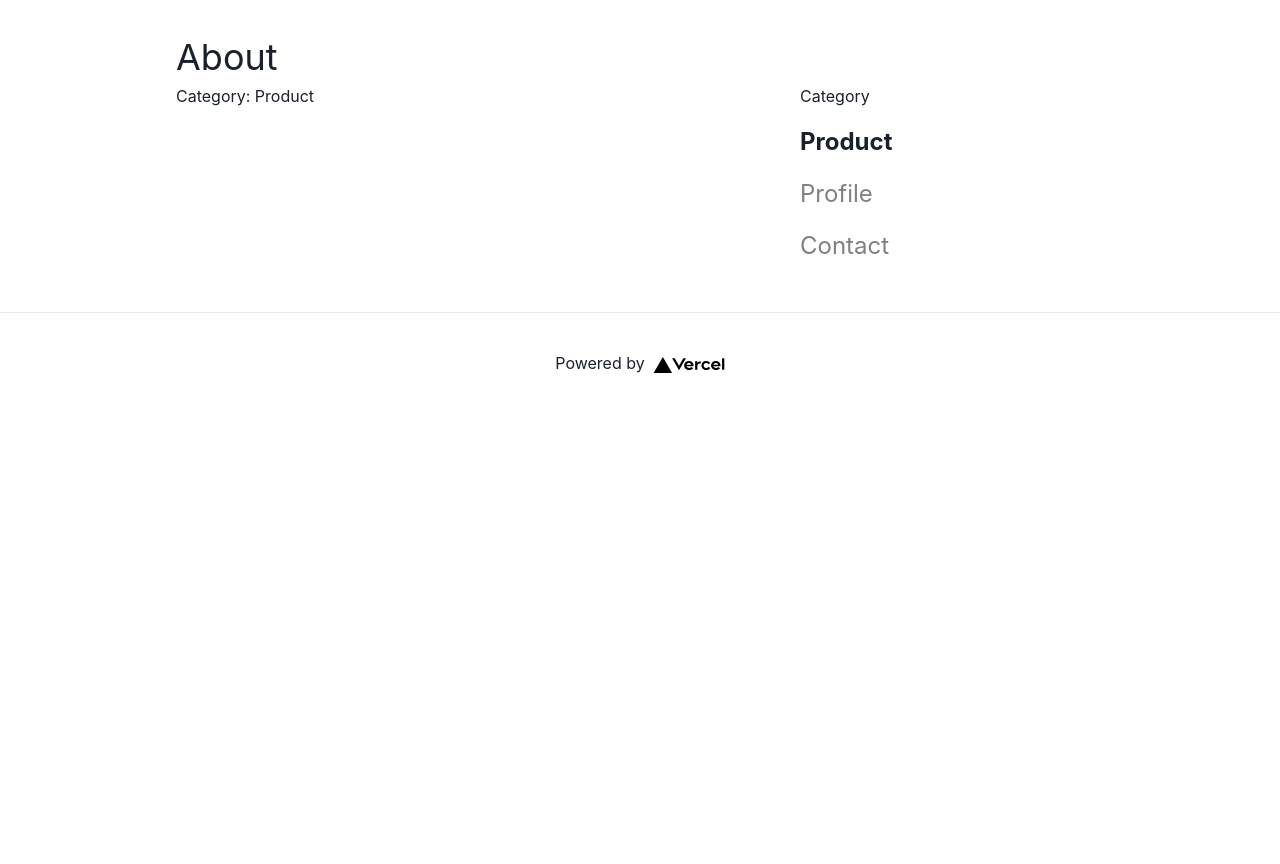
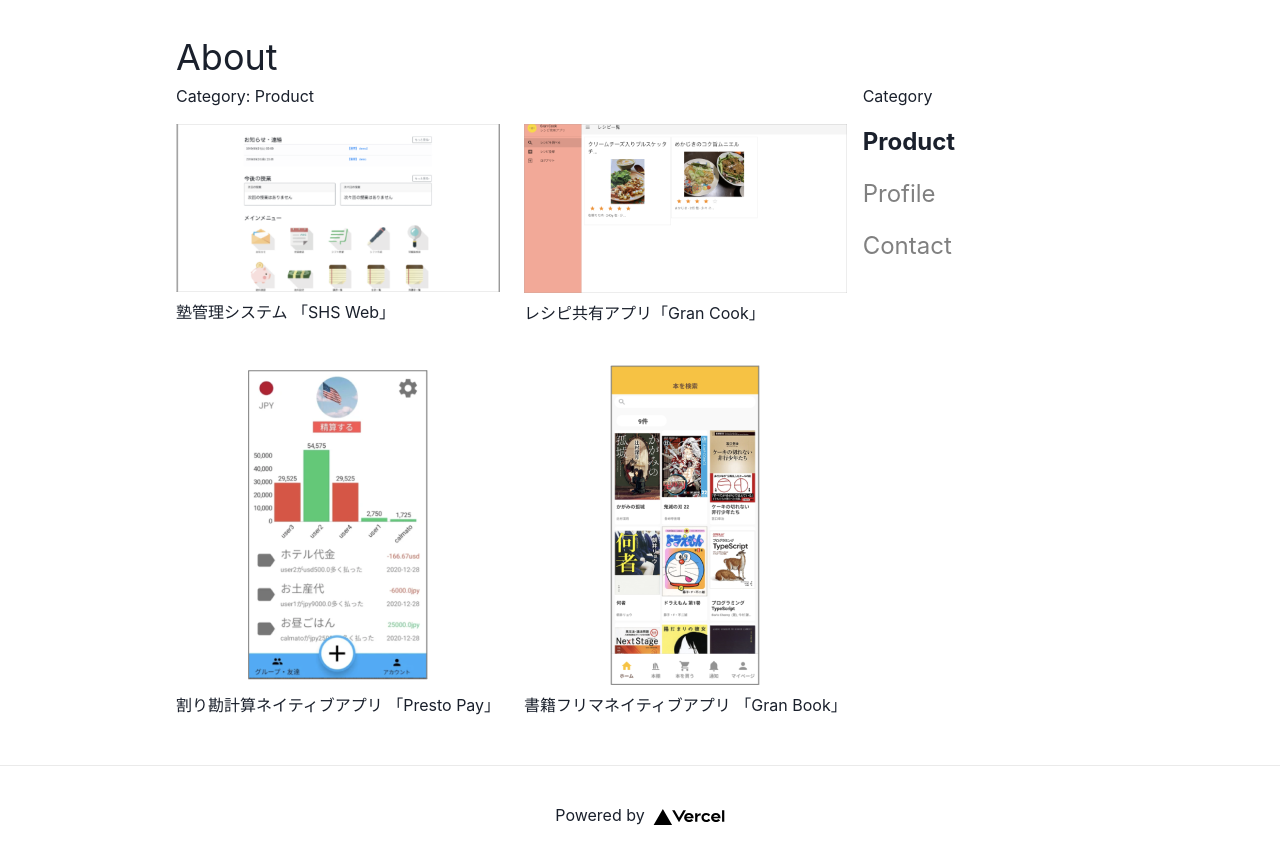
Before and after one commit to calmato/web, a Next.js app: page / in a window 1280 px wide. Shown: the part 674-1538 px from the top of the page. Before the commit the page ends 1086 px from the top, so only its background shows below. Built offline with nearby package versions, Linux system fonts and the light colour scheme.

Commit message:
feat: Productのページのコンポーネントの作成

```diff
--- /dev/null
+++ b/src/components/ProductList.tsx
@@ -0,0 +1,19 @@
+import { Box, Flex, Grid } from "@chakra-ui/layout";
+import React from "react";
+import { Product } from "../types";
+import { ProductItem } from "./parts/ProductItem";
+
+interface Props {
+  productList: Product[];
+}
+
+export function ProductList(props: Props) {
+  const { productList } = props;
+  return (
+    <Grid templateColumns="repeat(2, 1fr)" gap={6}>
+      {productList.map((product, idx) => (
+        <ProductItem product={product} key={idx} boxProps={{ mb: 4 }} />
+      ))}
+    </Grid>
+  );
+}
--- /dev/null
+++ b/src/components/parts/ProductItem.tsx
@@ -0,0 +1,23 @@
+import { Img } from "@chakra-ui/image";
+import { Box, BoxProps, Center } from "@chakra-ui/layout";
+import { Text } from "@chakra-ui/react";
+import React from "react";
+import { Product } from "../../types";
+
+interface Props {
+  boxProps?: BoxProps;
+  product: Product;
+}
+
+export function ProductItem(props: Props) {
+  const { product } = props;
+
+  return (
+    <Box {...props.boxProps}>
+      <Center mb={2}>
+        <Img alt={product.name} src={product.imgSrc} />
+      </Center>
+      <Text whiteSpace="nowrap">{product.name}</Text>
+    </Box>
+  );
+}
--- a/src/components/templates/ContentsSwitcher.tsx
+++ b/src/components/templates/ContentsSwitcher.tsx
@@ -1,7 +1,31 @@
 import React from "react";
-import { CategoryName, Profile } from "../../types";
+import { CategoryName, Product, Profile } from "../../types";
 import { ContactForm } from "../ContactForm";
+import { ProductList } from "../ProductList";
 import { ProfileList } from "../ProfileList";
+
+const productList: Product[] = [
+  {
+    name: "塾管理システム 「SHS Web」",
+    linkName: "shs_web",
+    imgSrc: "/img/product/shs_web.png",
+  },
+  {
+    name: "レシピ共有アプリ「Gran Cook」",
+    linkName: "gran_cook",
+    imgSrc: "/img/product/gran_cook.png",
+  },
+  {
+    name: "割り勘計算ネイティブアプリ 「Presto Pay」",
+    linkName: "presto_pay",
+    imgSrc: "/img/product/presto_pay.png",
+  },
+  {
+    name: "書籍フリマネイティブアプリ 「Gran Book」",
+    linkName: "gran_book",
+    imgSrc: "/img/product/gran_book.png",
+  },
+];
 
 const profileList: Profile[] = [
   {
@@ -42,6 +66,7 @@ function switcher(contentType: CategoryName) {
     case "Profile":
       return <ProfileList profileList={profileList} />;
     case "Product":
+      return <ProductList productList={productList} />;
     default:
       break;
   }
```
